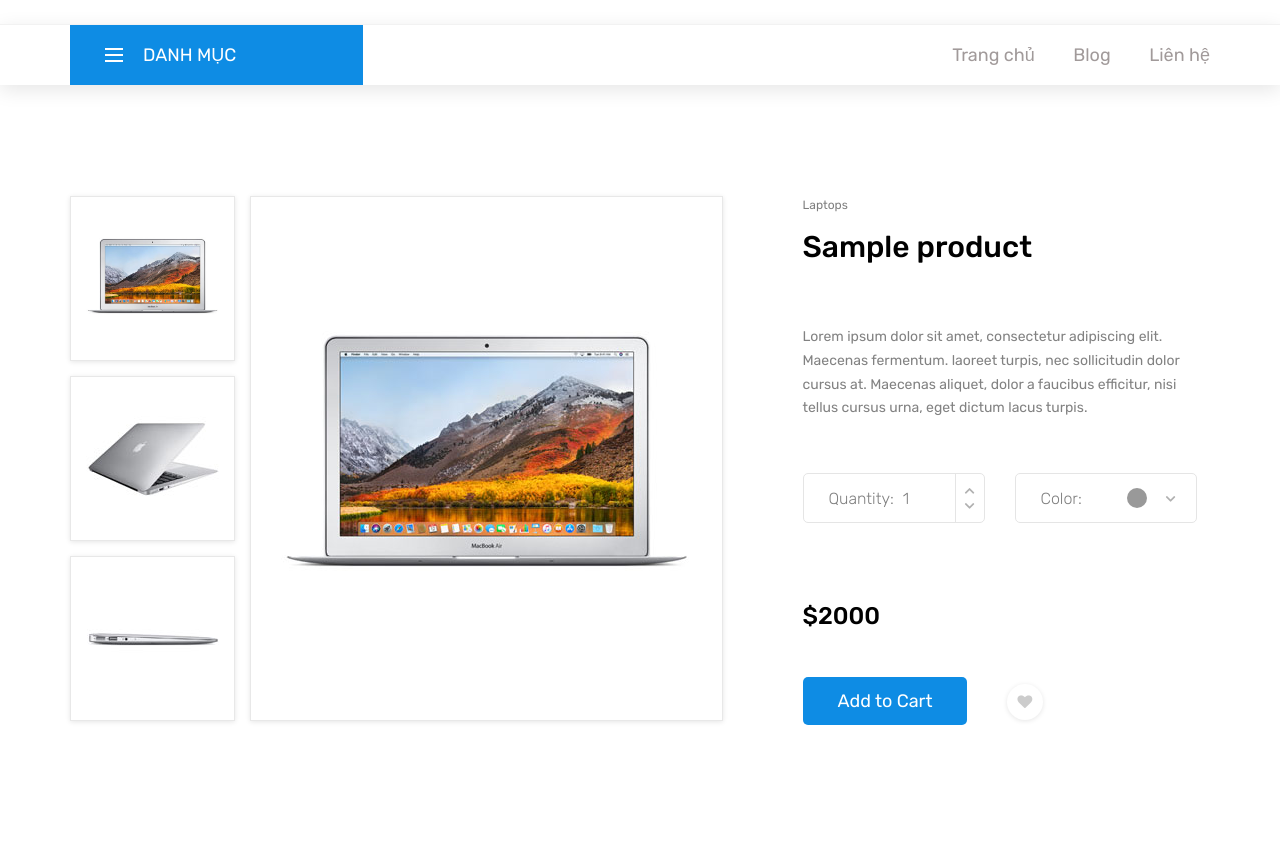
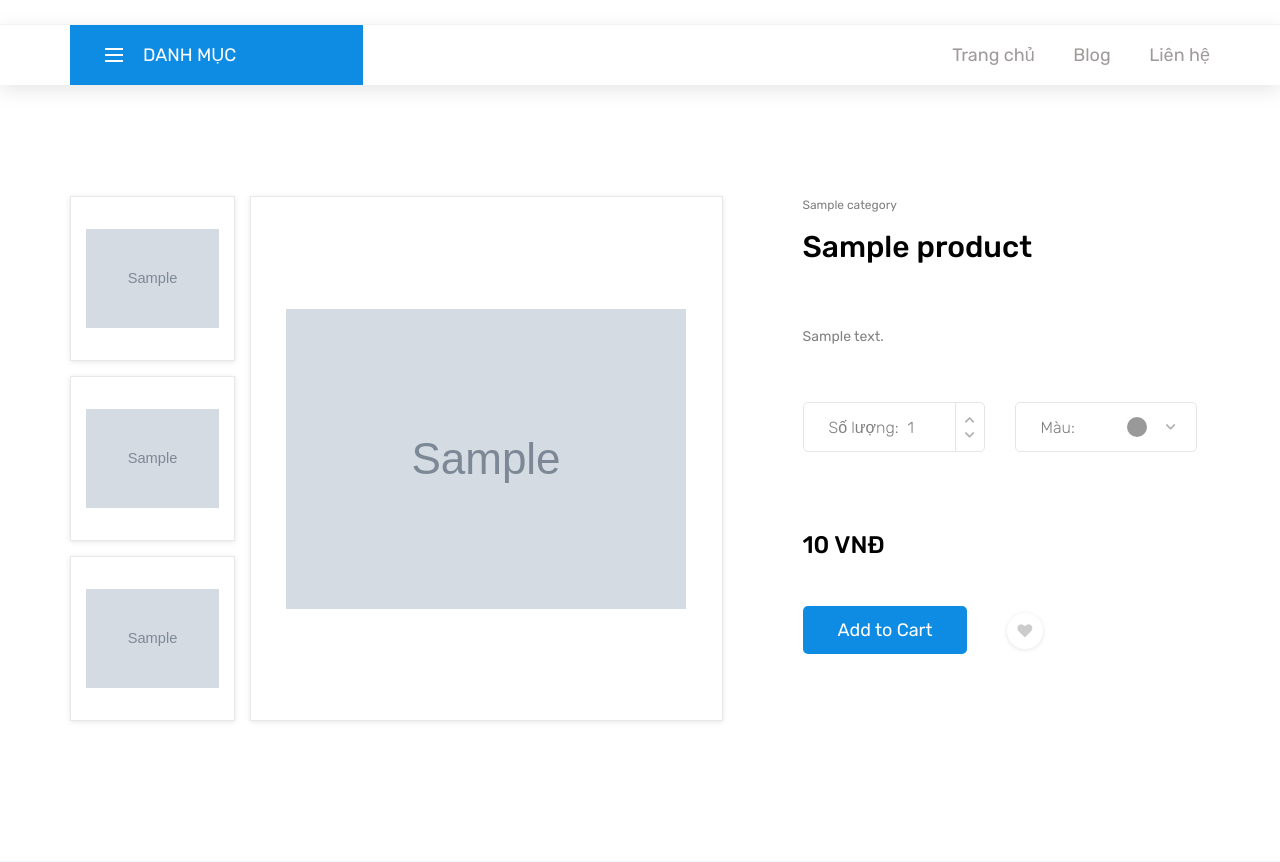
Before and after one commit to sonnhfit/shopping_site_tutorial, a Django app: page /product/detail/1 in a window 1280 px wide. Shown: the part 207-1069 px from the top of the page. Run offline with Django 3.2, Linux system fonts and the light colour scheme; tables that the repository leaves empty hold one stand-in row (values such as "Sample post"); grey boxes marked "Sample" are stand-in pictures; some libraries are stand-ins or nearby versions.

Commit message:
xem chi tiết sản phẩm

```diff
--- a/product/admin.py
+++ b/product/admin.py
@@ -1,6 +1,7 @@
 from django.contrib import admin
-from .models import Category, Product
+from .models import Category, Product, Variation
 # Register your models here.
 
 admin.site.register(Category)
 admin.site.register(Product)
+admin.site.register(Variation)
--- a/product/views.py
+++ b/product/views.py
@@ -8,7 +8,7 @@ from product import models as product_models
 class ProductDetail(View):
 
     def get(self, request, id):
-        product = product_models.Product.objects.get(id=id)
+        variation = product_models.Variation.objects.get(id=id)
         cate = product_models.Category.objects.all()
-        context = {'categorys': cate, 'product': product}
+        context = {'categorys': cate, 'variation': variation}
         return render(request, 'homepage/product_view.html', context)
--- a/templates/homepage/product.html
+++ b/templates/homepage/product.html
@@ -7,31 +7,31 @@
 				<!-- Images -->
 				<div class="col-lg-2 order-lg-1 order-2">
 					<ul class="image_list">
-						<li data-image="images/single_4.jpg"><img src="images/single_4.jpg" alt=""></li>
-						<li data-image="images/single_2.jpg"><img src="images/single_2.jpg" alt=""></li>
-						<li data-image="images/single_3.jpg"><img src="images/single_3.jpg" alt=""></li>
+						<li data-image="{{ variation.product.product_img }}"><img src="{{ variation.product.product_img }}" alt=""></li>
+						<li data-image="{{ variation.product.product_img }}"><img src="{{ variation.product.product_img }}" alt=""></li>
+						<li data-image="{{ variation.product.product_img }}"><img src="{{ variation.product.product_img }}" alt=""></li>
 					</ul>
 				</div>
 
 				<!-- Selected Image -->
 				<div class="col-lg-5 order-lg-2 order-1">
-					<div class="image_selected"><img src="images/single_4.jpg" alt=""></div>
+					<div class="image_selected"><img src="{{ variation.product.product_img }}" alt=""></div>
 				</div>
 
 				<!-- Description -->
 				<div class="col-lg-5 order-3">
 					<div class="product_description">
-						<div class="product_category">Laptops</div>
-						<div class="product_name">{{ product.title }}</div>
+						<div class="product_category">{{ variation.product.category.title }}</div>
+						<div class="product_name">{{ variation.product.title }}</div>
 						<div class="rating_r rating_r_4 product_rating"><i></i><i></i><i></i><i></i><i></i></div>
-						<div class="product_text"><p>Lorem ipsum dolor sit amet, consectetur adipiscing elit. Maecenas fermentum. laoreet turpis, nec sollicitudin dolor cursus at. Maecenas aliquet, dolor a faucibus efficitur, nisi tellus cursus urna, eget dictum lacus turpis.</p></div>
+						<div class="product_text"><p>{{ variation.product.description }}</p></div>
 						<div class="order_info d-flex flex-row">
 							<form action="#">
 								<div class="clearfix" style="z-index: 1000;">
 
 									<!-- Product Quantity -->
 									<div class="product_quantity clearfix">
-										<span>Quantity: </span>
+										<span>Số lượng: </span>
 										<input id="quantity_input" type="text" pattern="[0-9]*" value="1">
 										<div class="quantity_buttons">
 											<div id="quantity_inc_button" class="quantity_inc quantity_control"><i class="fas fa-chevron-up"></i></div>
@@ -42,7 +42,7 @@
 									<!-- Product Color -->
 									<ul class="product_color">
 										<li>
-											<span>Color: </span>
+											<span>Màu: </span>
 											<div class="color_mark_container"><div id="selected_color" class="color_mark"></div></div>
 											<div class="color_dropdown_button"><i class="fas fa-chevron-down"></i></div>
 
@@ -56,7 +56,7 @@
 
 								</div>
 
-								<div class="product_price">$2000</div>
+								<div class="product_price">{{ variation.price }} VNĐ</div>
 								<div class="button_container">
 									<button type="button" class="button cart_button">Add to Cart</button>
 									<div class="product_fav"><i class="fas fa-heart"></i></div>
```
